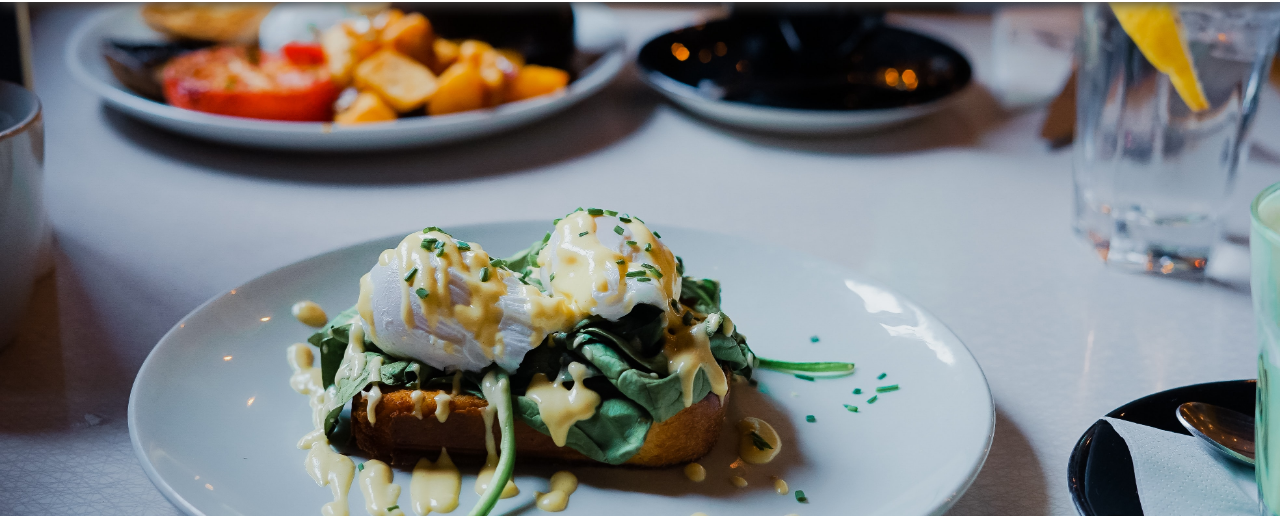
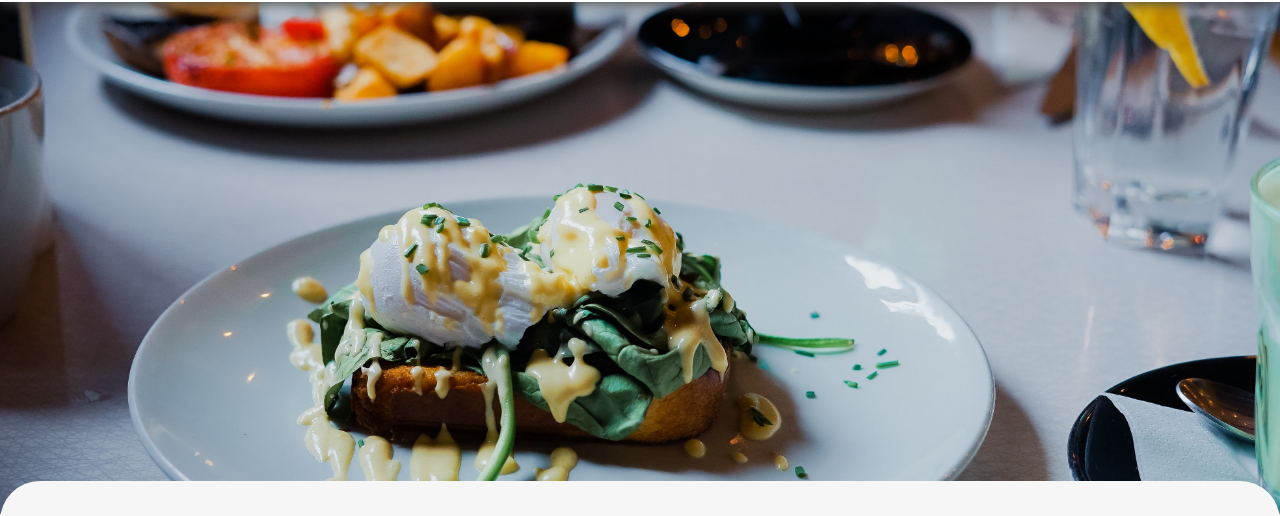
Before and after one commit to ayns789/ohmyfood, a website: page pages/a_la_francaise.html in a window 1280 px wide. Shown: the part 59-575 px from the top of the page. Drawn offline with Linux system fonts and the light colour scheme.

Commit message:
resize image head menus

```diff
--- a/themes/_responsiveTabDesk.sass
+++ b/themes/_responsiveTabDesk.sass
@@ -36,8 +36,8 @@
 @media all and (min-width: 768px)
     main
         .imgHead, .imgHead2
-            min-height: 35em
-            max-height: 35em !important
+            min-height: 32em
+            max-height: 32em !important
         .mainMenus
             .titrePage
                 h1
```
Also changed, not shown: css/main.css.
